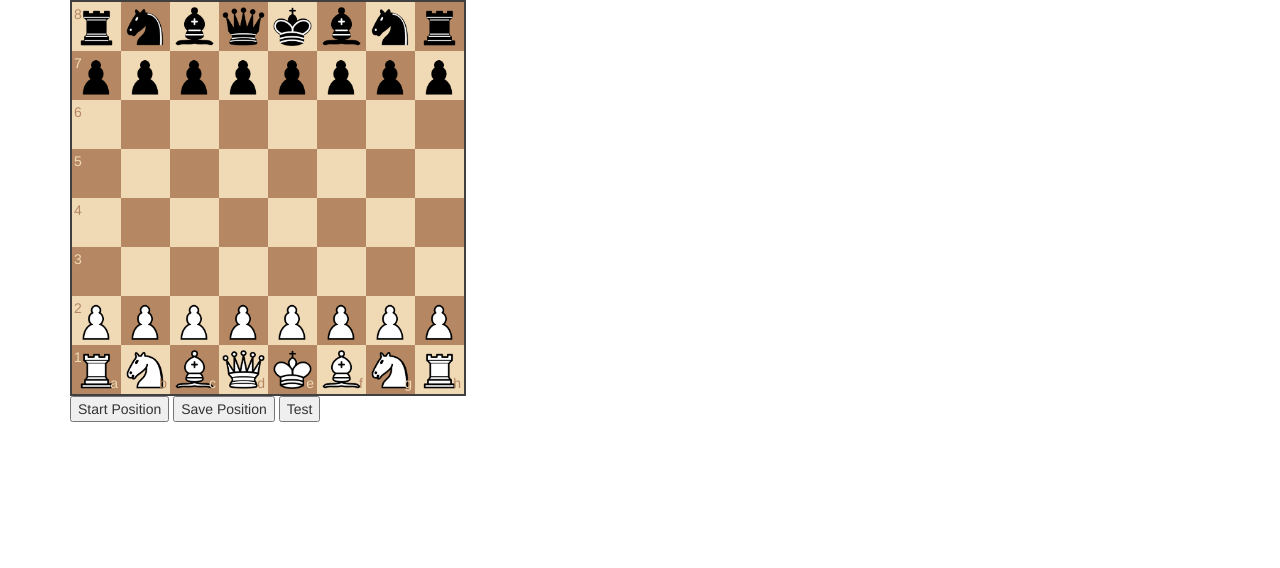
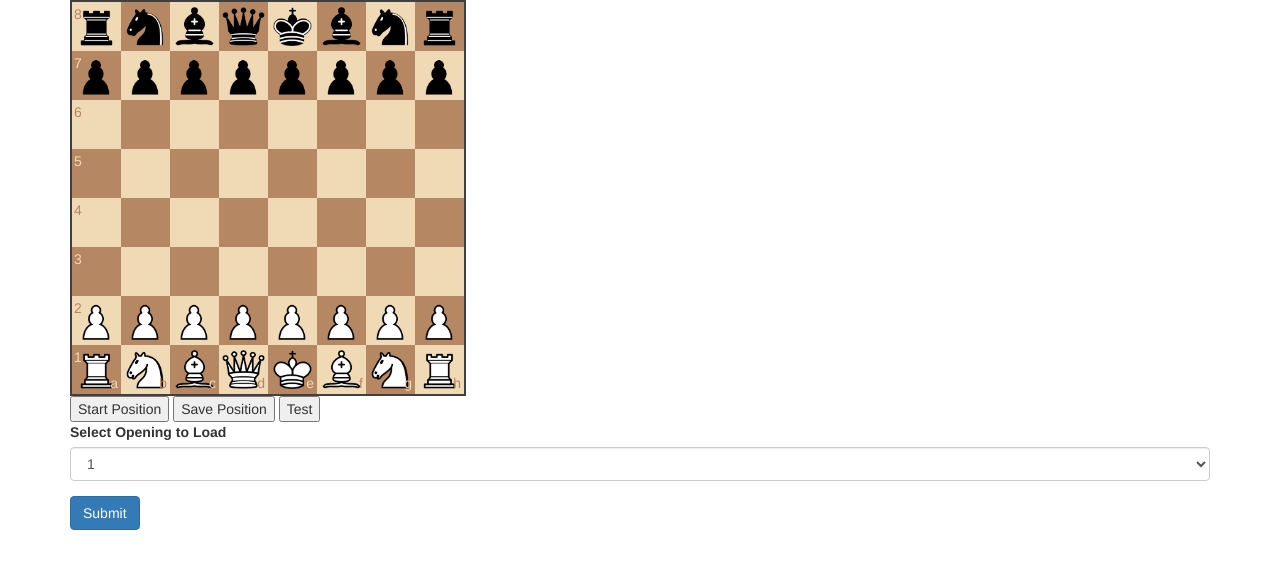
Before and after one commit to mbowen13/Chess-Opening-Memory, a plain HTML site: page index.html in a window 1280 px wide. Drawn offline with nearby package versions, Linux system fonts and the light colour scheme.

Commit message:
feat: Implement form for loading position for testing

```diff
--- a/index.html
+++ b/index.html
@@ -12,6 +12,7 @@
 
     <script src="./js/chessboard-0.3.0.min.js"></script>
     <script src="https://ajax.googleapis.com/ajax/libs/jquery/3.2.1/jquery.min.js"></script>
+    <script src="https://maxcdn.bootstrapcdn.com/bootstrap/3.3.7/js/bootstrap.min.js" integrity="sha384-Tc5IQib027qvyjSMfHjOMaLkfuWVxZxUPnCJA7l2mCWNIpG9mGCD8wGNIcPD7Txa" crossorigin="anonymous"></script>
   </head>
   <body>
     <div class="container">
@@ -28,6 +29,21 @@
       <input type="button" id="startPositionBtn" value="Start Position" />
       <input type="button" id="savePositionBtn" value="Save Position" onclick="savePosition()"/>
       <input type="button" id="testnBtn" value="Test" onclick="test('test')"/>  <!-- hardcord for now to test functionality -->
+
+
+      <form>
+        <div class="form-group">
+          <label for="exampleSelect1">Select Opening to Load</label>
+          <select class="form-control" id="exampleSelect1">
+            <option>1</option>
+            <option>2</option>
+            <option>3</option>
+            <option>4</option>
+            <option>5</option>
+          </select>
+        </div>
+        <button type="submit" class="btn btn-primary">Submit</button>
+      </form>
 
     </div>
 
@@ -71,7 +87,9 @@
       positionsObj[id] = currentPosition;
       currentPosition = [];
       board.position("rnbqkbnr/pppppppp/8/8/8/8/PPPPPPPP/RNBQKBNR");
-      console.log(positionsObj);
+      $.each(positionsObj, function( key, value ) {
+        console.log(key + ": " + value);
+      });
     }
 
     function test(id) {
@@ -86,6 +104,7 @@
 
 
     $('#startPositionBtn').on('click', board.start);
+
 
 
     /* Currently only openings are supposed as a starting position
```
